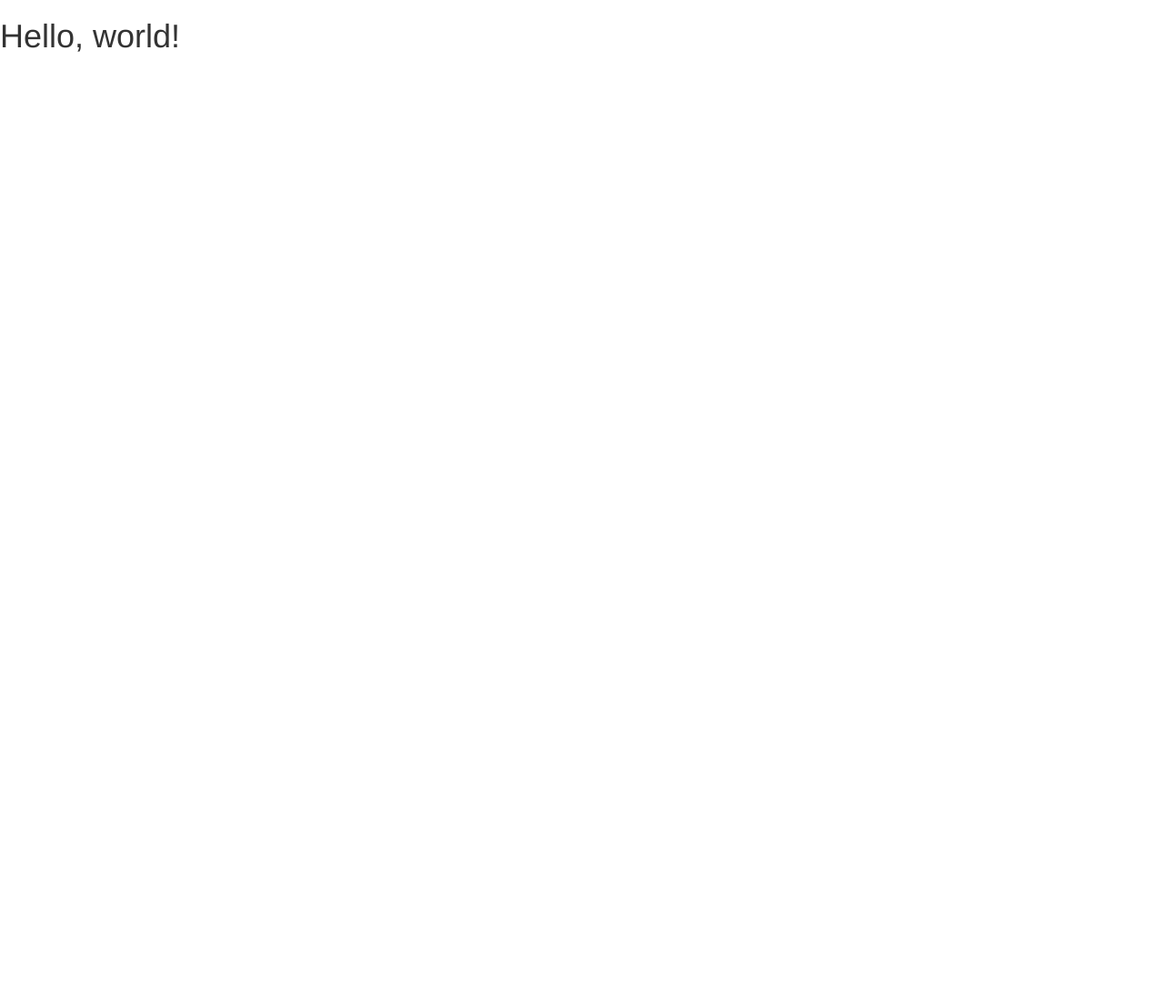
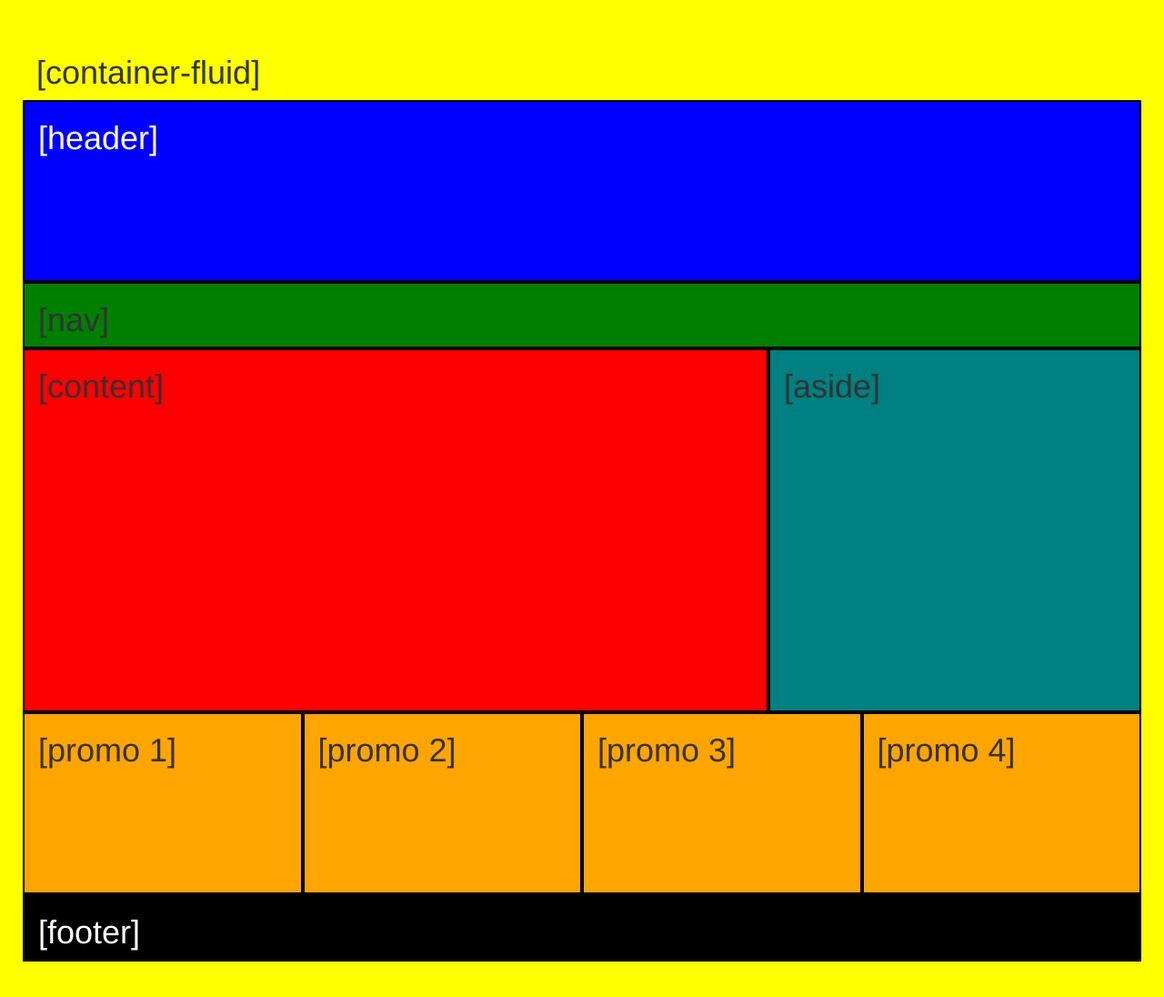
Before and after one commit to crinehart1018/bc2-practice, a plain HTML site: page index.html in a window 1280 px wide. Shown: the whole page at 91% size. Before the commit the page ends 800 px from the top, so only its background shows below. Drawn offline with nearby package versions, Linux system fonts and the light colour scheme.

Commit message:
finished day1practice

```diff
--- a/css/styles.css
+++ b/css/styles.css
@@ -0,0 +1,33 @@
+.pad-40 {
+padding: 40px;
+}
+.border {
+  border: 2px solid black;
+}
+.yellow {
+  background-color: yellow;
+}
+.blue {
+  background-color: blue;
+  height:  200px;
+  color: white;
+}
+.green {
+  background-color: green;
+}
+.red {
+  background-color: red;
+  height: 400px;
+}
+.teal {
+  background-color: teal;
+  height: 400px;
+}
+.orange {
+  background-color: orange;
+  height: 200px;
+}
+.black {
+  background-color: black;
+  color: white;
+}
--- a/index.html
+++ b/index.html
@@ -5,12 +5,12 @@
     <meta http-equiv="X-UA-Compatible" content="IE=edge">
     <meta name="viewport" content="width=device-width, initial-scale=1">
     <!-- The above 3 meta tags *must* come first in the head; any other head content must come *after* these tags -->
-    <title>Bootstrap 101 Template</title>
+    <title>Mobile Friendly Practice</title>
 
     <!-- Bootstrap -->
     <link href="css/bootstrap.min.css" rel="stylesheet">
-    <!-- CUSTOMER STYLES-->
-    <link rel="stylesheets" href="css/styles.css">
+    <!-- CUSTOM STYLES-->
+    <link rel="stylesheet" href="css/styles.css">
 
     <!-- HTML5 shim and Respond.js for IE8 support of HTML5 elements and media queries -->
     <!-- WARNING: Respond.js doesn't work if you view the page via file:// -->
@@ -20,7 +20,47 @@
     <![endif]-->
   </head>
   <body>
-    <h1>Hello, world!</h1>
+    <div class="container-fluid yellow pad-40">
+      <h1>[container-fluid]</h1>
+      <div class="row">
+        <div class="col-md-12 blue border">
+          <h1>[header]</h1>
+        </div>
+      </div>
+      <div class="row 2">
+        <div class="col-md-12 green border">
+          <h1>[nav]</h1>
+        </div>
+      </div>
+      <div class="row 3">
+        <div class="col-md-8 red border">
+          <h1>[content]</h1>
+        </div>
+        <div class="col-md-4 teal border">
+          <h1>[aside]</h1>
+        </div>
+      </div>
+      <div class="row 4">
+        <div class="col-md-3 orange border">
+          <h1>[promo 1]</h1>
+        </div>
+        <div class="col-md-3 orange border">
+          <h1>[promo 2]</h1>
+        </div>
+        <div class="col-md-3 orange border">
+          <h1>[promo 3]</h1>
+        </div>
+        <div class="col-md-3 orange border">
+          <h1>[promo 4]</h1>
+        </div>
+      </div>
+      <div class="row 5">
+        <div class="col-md-12 black border">
+          <h1>[footer]</h1>
+        </div>
+      </div>
+
+    </div>
 
     <!-- jQuery (necessary for Bootstrap's JavaScript plugins) -->
     <script src="https://ajax.googleapis.com/ajax/libs/jquery/1.12.4/jquery.min.js"></script>
```
